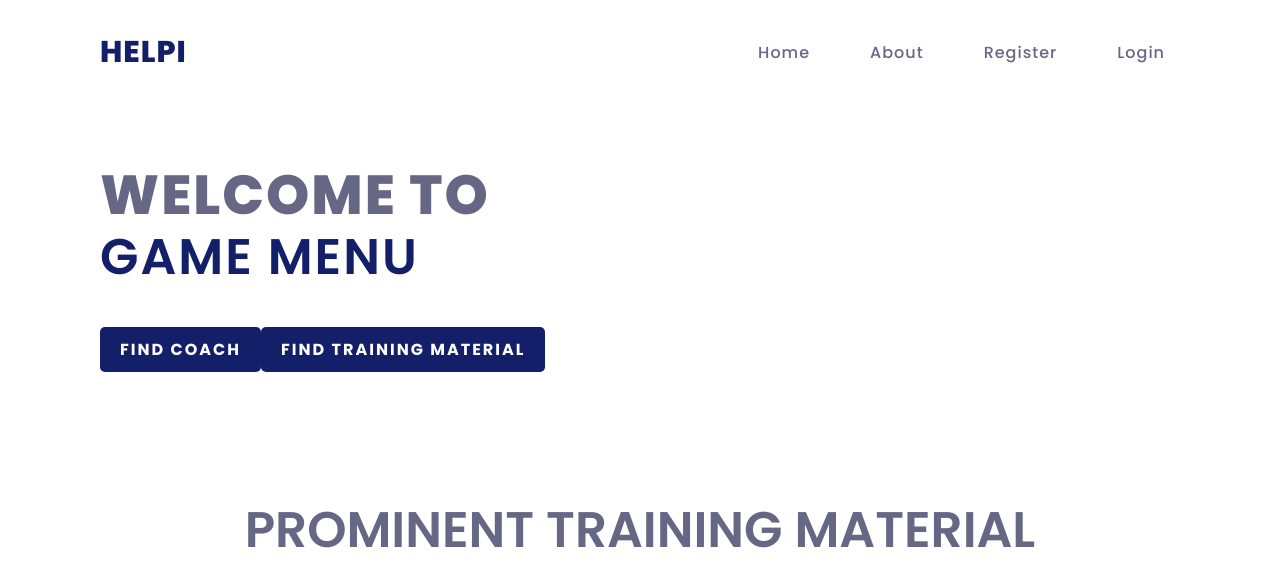
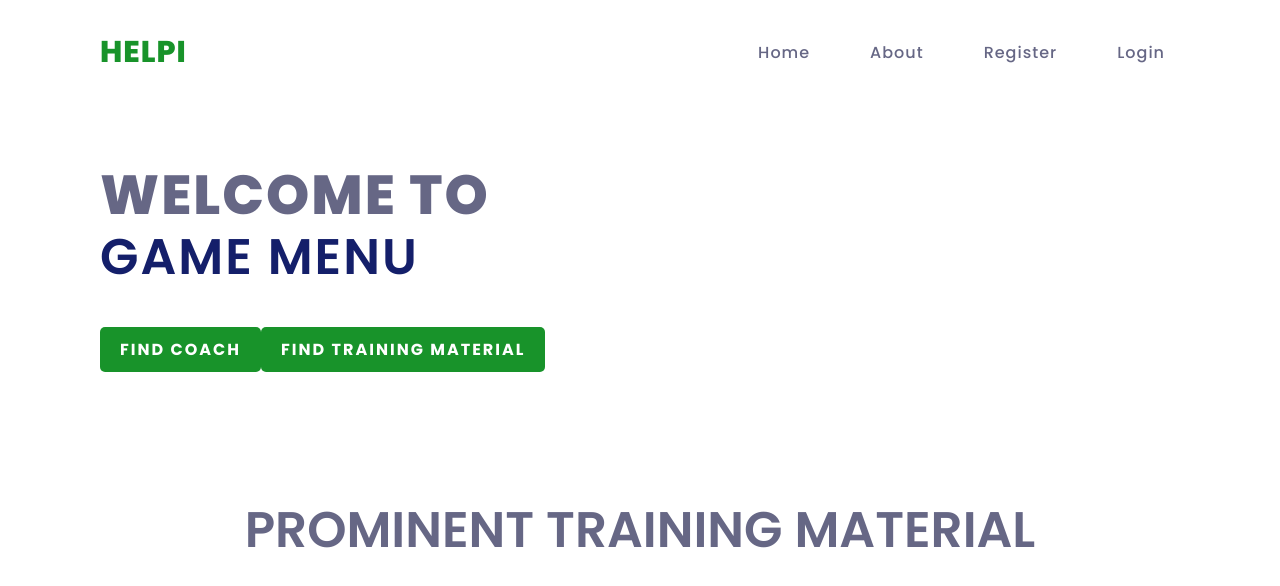
Before and after one commit to jsroma-2002/helpi-front-end, a Vue app: page /game/1 in a window 1280 px wide. Shown: the top 586 px of the page. Built offline with nearby package versions, Linux system fonts and the light colour scheme; no server answers.

Commit message:
fix-color-error

```diff
--- a/src/App.vue
+++ b/src/App.vue
@@ -61,7 +61,7 @@ export default {
 
 .home-logo {
   position: relative;
-  color: #141F6A;
+  color: #18932a;
   font-size: 30px;
   text-decoration: none;
   text-transform: uppercase;
--- a/src/views/GameMenuView.vue
+++ b/src/views/GameMenuView.vue
@@ -149,7 +149,7 @@ export default {
 
 .gamemenu-info-btn {
   color: #fff;
-  background: #141F6A;
+  background: #18932a;
   text-decoration: none;
   text-transform: uppercase;
   font-weight: 700;
@@ -160,7 +160,7 @@ export default {
 }
 
 .gamemenu-info-btn:hover {
-  background: #2135bb;
+  background: #1ece38;
 }
 
 .gamemenu-training-cards-title {
--- a/src/views/HomeView.vue
+++ b/src/views/HomeView.vue
@@ -120,7 +120,7 @@ export default {
 
 .home-info-btn {
   color: #fff;
-  background: #141F6A;
+  background: #18932a;
   text-decoration: none;
   text-transform: uppercase;
   font-weight: 700;
@@ -130,7 +130,7 @@ export default {
 }
 
 .home-info-btn:hover {
-  background: #2135bb;
+  background: #1ece38;
 }
 
 .home-div-media-icons {
```
